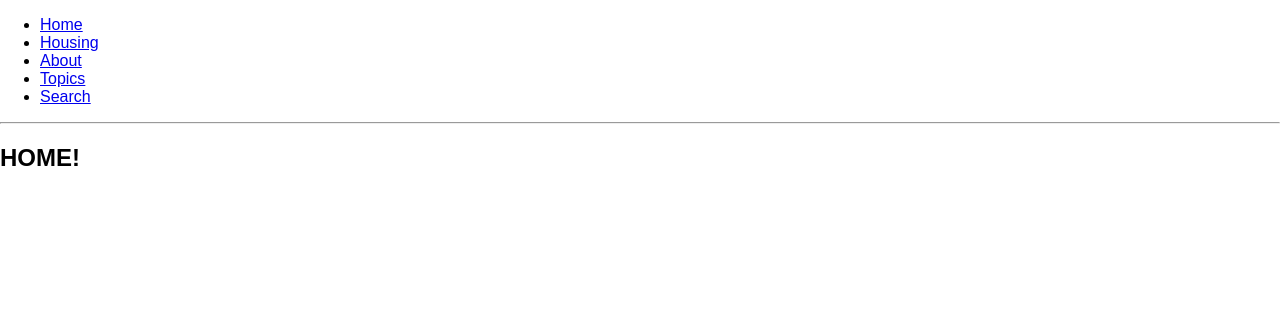
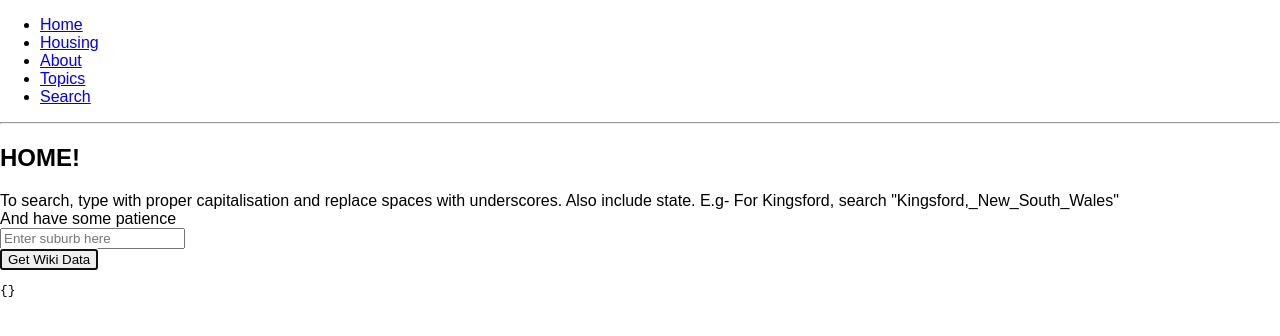
Before and after one commit to kanishk1/SE2021-Project, a React (Create React App) app in the folder client/: page / in a window 1280 px wide. Shown: the top 336 px of the page. Built offline with nearby package versions, Linux system fonts and the light colour scheme.

Commit message:
Added wiki API search

```diff
--- a/client/src/components/Home.js
+++ b/client/src/components/Home.js
@@ -3,11 +3,53 @@ import '../css/App.css';
 
 
 class Home extends Component {
+  constructor() {
+    super();
+    this.state = {
+        suburb: "",
+        wikiData: {},
+    };
+  }
+  //change query to be more specific
+  async wikiApiCall(suburb) {
+    const res = await fetch('/wiki?sub='+suburb)
+    const data = await res.json();
+    this.setState({
+      wikiData: data
+    })
+  }
+
+  handleButtonClick = () => {
+    this.wikiApiCall(this.state.suburb);
+  }
+
+  handleInputChange = e => {
+    this.setState({
+      suburb: e.target.value
+    });
+  }
+
+
 
   render () {
     return (
       <div>
         <h2> HOME! </h2>
+        To search, type with proper capitalisation and replace spaces with underscores.
+        Also include state.
+        E.g- For Kingsford, search "Kingsford,_New_South_Wales"
+        <br></br>
+        And have some patience
+        <br></br>
+        <input
+            type="text"
+            placeholder="Enter suburb here"
+            value={this.state.suburb}
+            onChange={this.handleInputChange}/>
+        <br></br>
+        <button autoFocus type="button" onClick={this.handleButtonClick}> Get Wiki Data </button>
+        <br></br>
+        <div><pre>{JSON.stringify(this.state.wikiData, null, 2)}</pre></div>
       </div>
     )
   }
--- a/client/src/components/Housing.js
+++ b/client/src/components/Housing.js
@@ -1,9 +1,6 @@
 import React, { Component } from 'react';
 import '../css/App.css';
-import App from '../components/App.js'
 import {
-  BrowserRouter as Router,
-  Route,
   Link
 } from 'react-router-dom'
 
--- a/client/src/components/Search.js
+++ b/client/src/components/Search.js
@@ -2,17 +2,12 @@ import React, { Component } from 'react';
 import logo from '../img/logo.svg';
 import reactjs from '../img/reactjs.jpg'
 import '../css/App.css';
-import {
-  BrowserRouter as Router,
-  Route,
-  Link
-} from 'react-router-dom'
 
 
 class Search extends Component {
   state = {
     name: "",
-    searchValue: ""
+    searchValue: "",
   };
 
   handleSearchChange = e => {
--- a/package.json
+++ b/package.json
@@ -11,7 +11,8 @@
     "concurrently": "^3.1.0",
     "react": "^15.6.1",
     "react-router-dom": "^4.2.2",
-    "rimraf": "^2.5.4"
+    "rimraf": "^2.5.4",
+    "wikijs": "^4.1.0"
   },
   "scripts": {
     "build": "concurrently \"cd client && yarn build\" \"cd server && yarn build\"",
```
Also changed, not shown: 2 other files (tests, documents, lock files or other folders).
